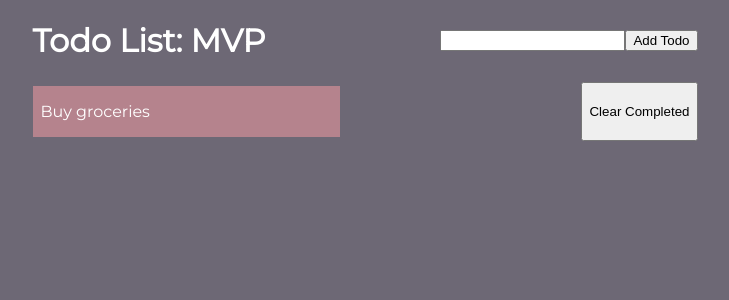
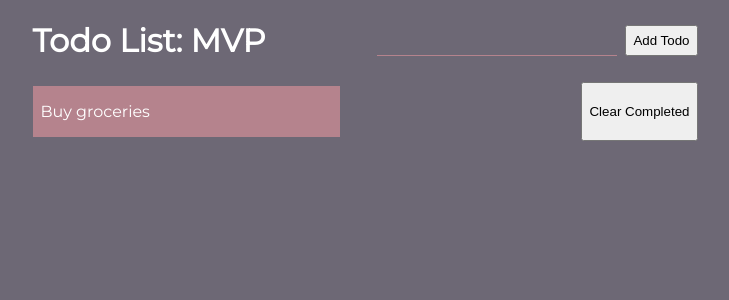
Before and after one commit to maribelcuales/React-Todo-Project, a React (Create React App) app: page / in a window 1280 px wide. Shown: the top 300 px of the page, without its empty margins (275-1004 px from the left). Built offline with nearby package versions, Linux system fonts and the light colour scheme; the HTML template or start-up script is replaced by a standard one.

Commit message:
Added css styling for form and input.

```diff
--- a/src/styles.css
+++ b/src/styles.css
@@ -64,3 +64,21 @@ h1 {
   background-color: #ffb4a2;
   text-decoration: line-through;
 }
+
+form {
+  width: 50%;
+  display: flex;
+  justify-content: flex-end;
+}
+
+form > input {
+  background-color: #6d6875;
+  border: 0;
+  padding: 6px 0;
+  font-size: 1rem;
+  width: 240px;
+  outline: 0;
+  color: white;
+  border-bottom: 1px solid #b5838d;
+  margin-right: 8px;
+}
```
